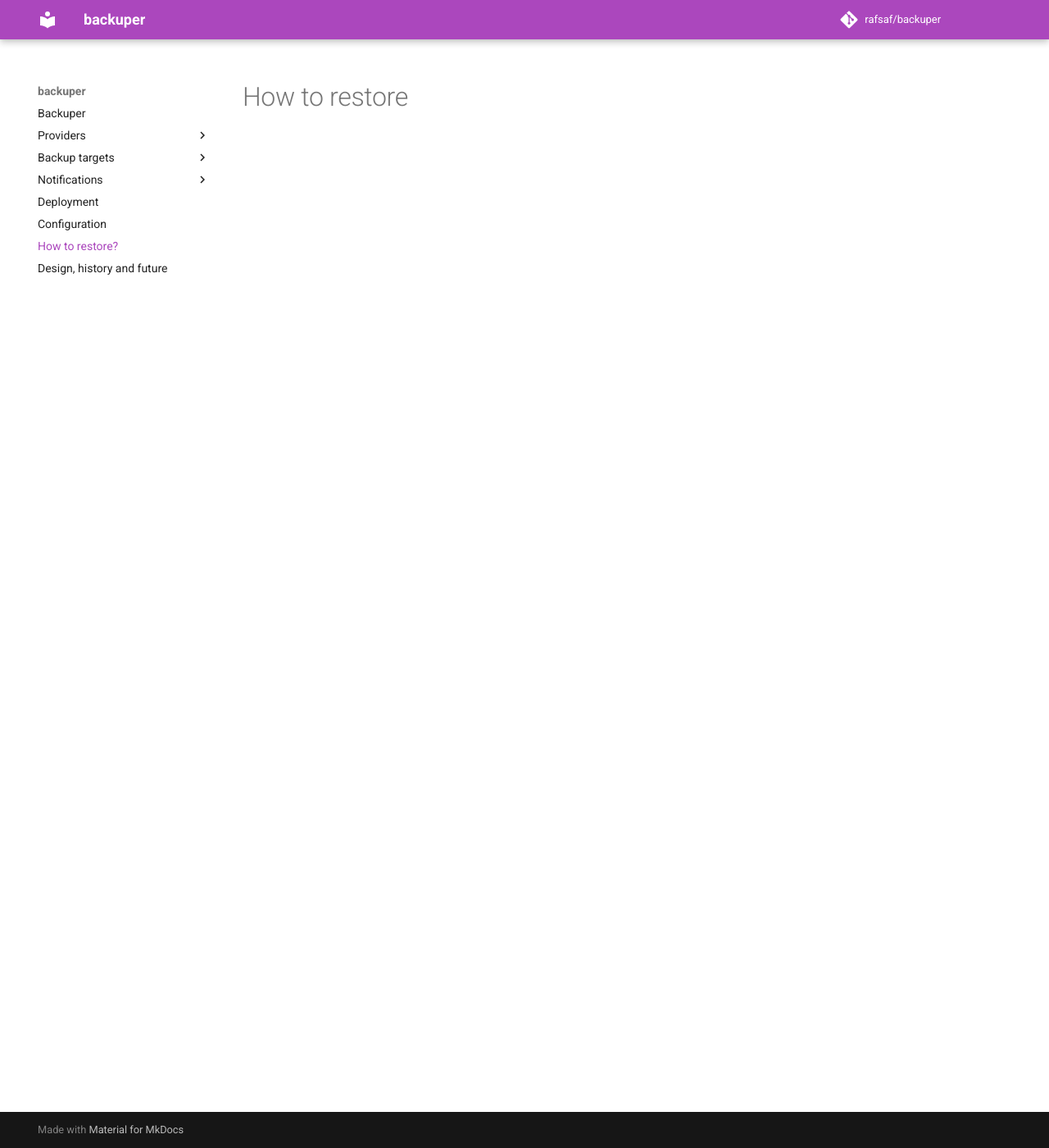
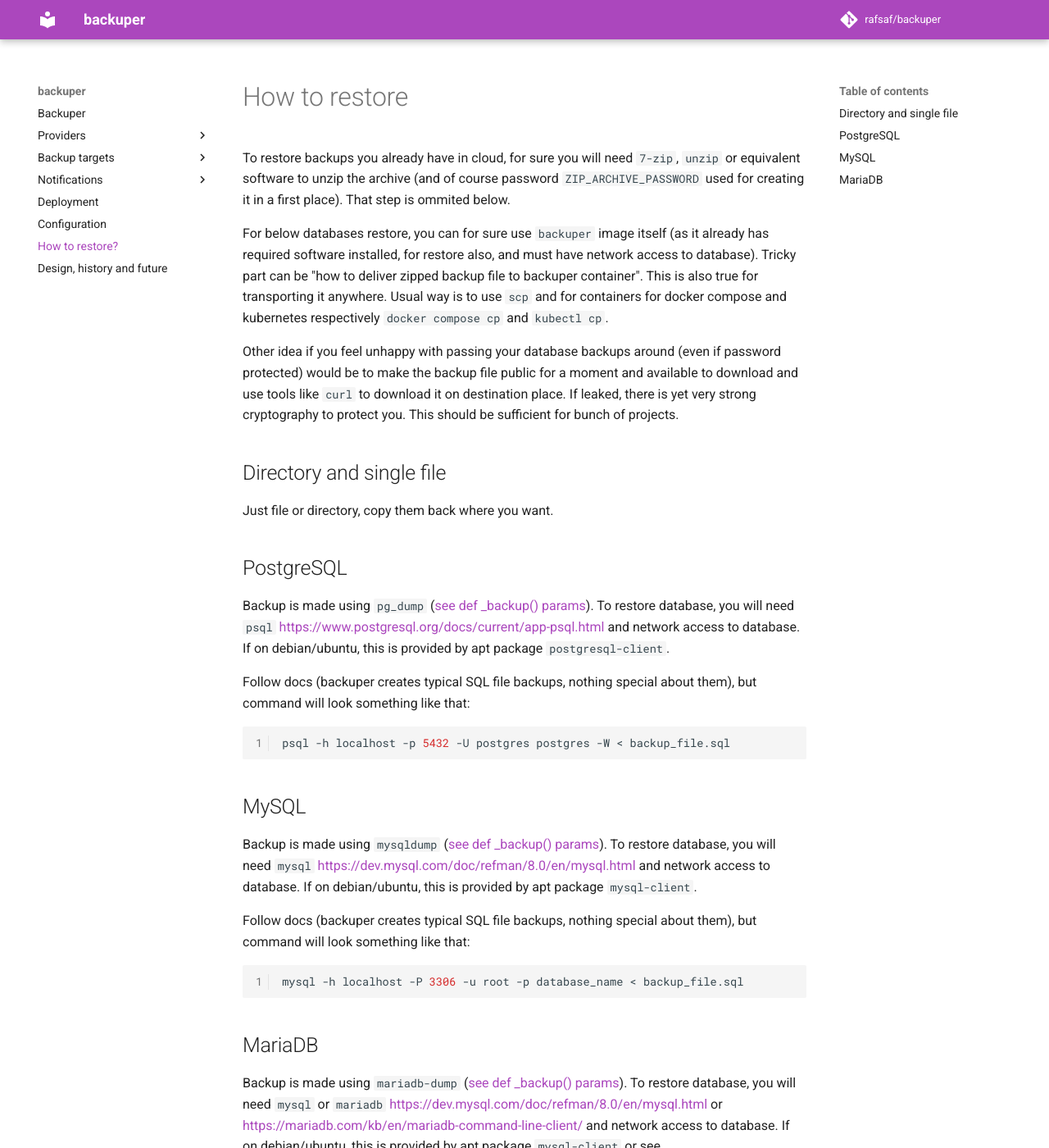
Before and after one commit to rafsaf/ogion, an MkDocs documentation site: the page built from docs/how_to_restore.md, in a window 1280 px wide and 1400 px high. Shown: the whole window at 82% size. Built offline with MkDocs 1.6.1 and Material for MkDocs 9.7.7, drawn with Linux system fonts in a browser that asks for light colours; comment, search, counter and statistics services are not loaded; some of the changed text lies outside the part shown.

Commit message:
Add how_to_restore docs

````diff
--- a/docs/how_to_restore.md
+++ b/docs/how_to_restore.md
@@ -1 +1,44 @@
 # How to restore
+
+To restore backups you already have in cloud, for sure you will need `7-zip`, `unzip` or equivalent software to unzip the archive (and of course password `ZIP_ARCHIVE_PASSWORD` used for creating it in a first place). That step is ommited below.
+
+For below databases restore, you can for sure use `backuper` image itself (as it already has required software installed, for restore also, and must have network access to database). Tricky part can be "how to deliver zipped backup file to backuper container". This is also true for transporting it anywhere. Usual way is to use `scp` and for containers for docker compose and kubernetes respectively `docker compose cp` and `kubectl cp`.
+
+Other idea if you feel unhappy with passing your database backups around (even if password protected) would be to make the backup file public for a moment and available to download and use tools like `curl` to download it on destination place. If leaked, there is yet very strong cryptography to protect you. This should be sufficient for bunch of projects.
+
+## Directory and single file
+
+Just file or directory, copy them back where you want.
+
+## PostgreSQL
+
+Backup is made using `pg_dump` ([see def _backup() params](https://github.com/rafsaf/backuper/blob/main/backuper/backup_targets/postgresql.py)). To restore database, you will need `psql` [https://www.postgresql.org/docs/current/app-psql.html](https://www.postgresql.org/docs/current/app-psql.html) and network access to database. If on debian/ubuntu, this is provided by apt package `postgresql-client`.
+
+Follow docs (backuper creates typical SQL file backups, nothing special about them), but command will look something like that:
+
+```bash
+psql -h localhost -p 5432 -U postgres postgres -W < backup_file.sql
+```
+
+## MySQL
+
+Backup is made using `mysqldump` ([see def _backup() params](https://github.com/rafsaf/backuper/blob/main/backuper/backup_targets/mysql.py)). To restore database, you will need `mysql` [https://dev.mysql.com/doc/refman/8.0/en/mysql.html](https://dev.mysql.com/doc/refman/8.0/en/mysql.html) and network access to database. If on debian/ubuntu, this is provided by apt package `mysql-client`.
+
+Follow docs (backuper creates typical SQL file backups, nothing special about them), but command will look something like that:
+
+```bash
+mysql -h localhost -P 3306 -u root -p database_name < backup_file.sql
+```
+
+## MariaDB
+
+Backup is made using `mariadb-dump` ([see def _backup() params](https://github.com/rafsaf/backuper/blob/main/backuper/backup_targets/mariadb.py)). To restore database, you will need `mysql` or `mariadb` [https://dev.mysql.com/doc/refman/8.0/en/mysql.html](https://dev.mysql.com/doc/refman/8.0/en/mysql.html) or [https://mariadb.com/kb/en/mariadb-command-line-client/](https://mariadb.com/kb/en/mariadb-command-line-client/) and network access to database. If on debian/ubuntu, this is provided by apt package `mysql-client` or see [https://mariadb.com/kb/en/mariadb-package-repository-setup-and-usage/](https://mariadb.com/kb/en/mariadb-package-repository-setup-and-usage/).
+
+Follow docs (backuper creates typical SQL file backups, nothing special about them), but command will look something like that:
+
+```bash
+mariadb -h localhost -P 3306 -u root -p database_name < backup_file.sql
+```
+
+<br>
+<br>
````
Also changed, not shown: docs/deployment.md (+2 -2 lines), docs/docker-compose.demo.yml (deleted, +0 -11 lines), 1 other file.
